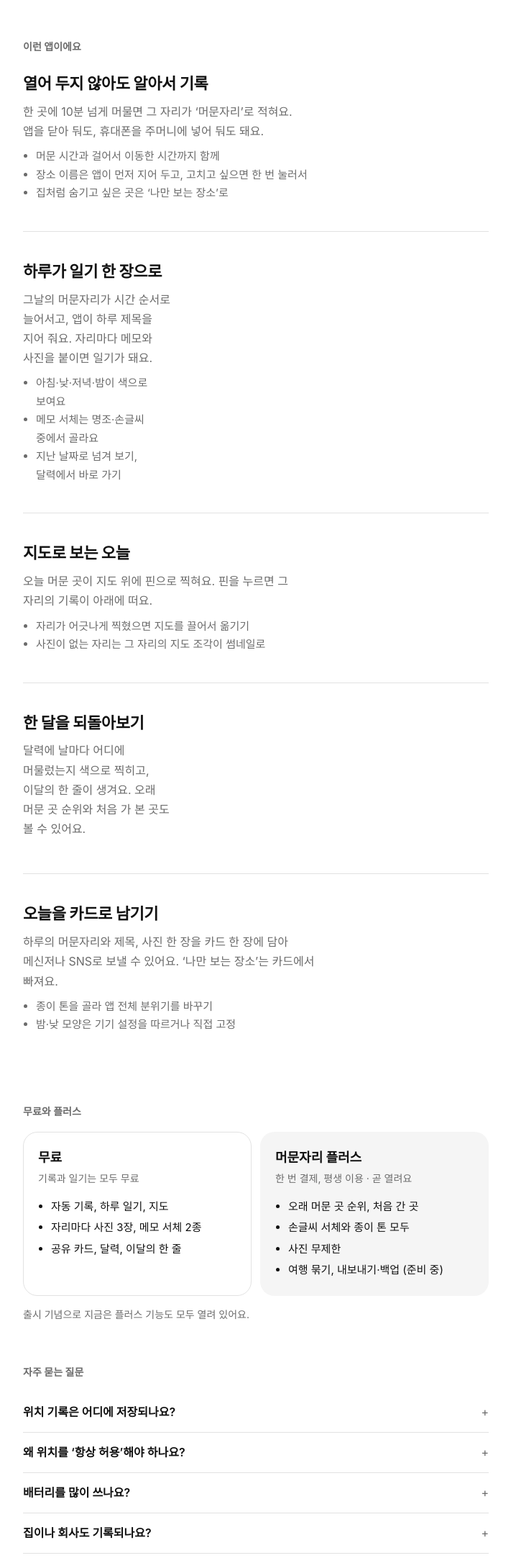
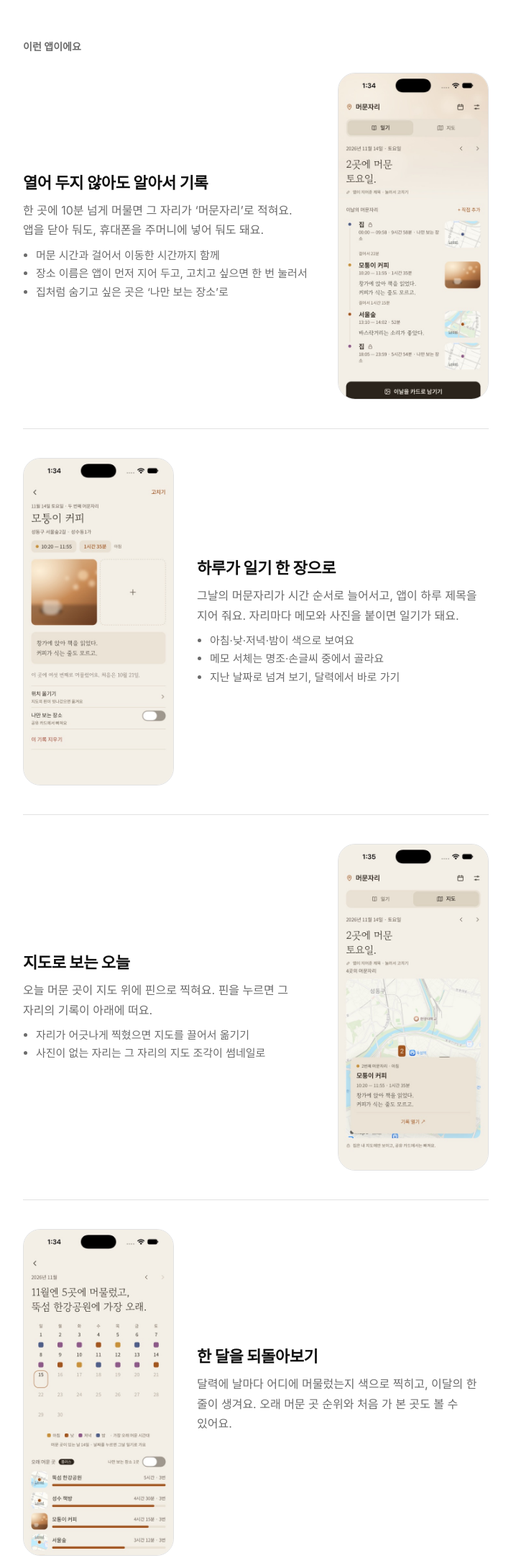
Before and after one commit to techiemaru/techiemaru.github.io, a plain HTML site: page staylog/index.html in a window 1280 px wide. Shown: the part 444-2608 px from the top of the page at 72% size, without its empty margins (284-995 px from the left). Drawn offline with Linux system fonts and the light colour scheme.

Commit message:
머문자리 소개 페이지에 앱 화면 다섯 장

```diff
--- a/staylog/index.html
+++ b/staylog/index.html
@@ -40,6 +40,7 @@
           <li>집처럼 숨기고 싶은 곳은 ‘나만 보는 장소’로</li>
         </ul>
       </div>
+      <img class="shot" src="/img/staylog-1-diary.jpg" alt="하루 일기 화면: 머문자리가 시간 순서로" width="460" height="1000" loading="lazy">
     </section>
 
     <section class="feature">
@@ -52,6 +53,7 @@
           <li>지난 날짜로 넘겨 보기, 달력에서 바로 가기</li>
         </ul>
       </div>
+      <img class="shot" src="/img/staylog-3-detail.jpg" alt="머문자리 상세 화면: 사진과 메모" width="460" height="1000" loading="lazy">
     </section>
 
     <section class="feature">
@@ -63,6 +65,7 @@
           <li>사진이 없는 자리는 그 자리의 지도 조각이 썸네일로</li>
         </ul>
       </div>
+      <img class="shot" src="/img/staylog-2-map.jpg" alt="지도 화면: 머문 곳이 핀으로" width="460" height="1000" loading="lazy">
     </section>
 
     <section class="feature">
@@ -70,6 +73,7 @@
         <h3>한 달을 되돌아보기</h3>
         <p>달력에 날마다 어디에 머물렀는지 색으로 찍히고, 이달의 한 줄이 생겨요. 오래 머문 곳 순위와 처음 가 본 곳도 볼 수 있어요.</p>
       </div>
+      <img class="shot" src="/img/staylog-4-review.jpg" alt="되돌아보기 화면: 달력과 오래 머문 곳" width="460" height="1000" loading="lazy">
     </section>
 
     <section class="feature">
@@ -81,6 +85,7 @@
           <li>밤·낮 모양은 기기 설정을 따르거나 직접 고정</li>
         </ul>
       </div>
+      <img class="shot" src="/img/staylog-5-card.jpg" alt="공유 카드 화면" width="460" height="1000" loading="lazy">
     </section>
   </div>
 
```
Also changed, not shown: img/staylog-1-diary.jpg (added), img/staylog-2-map.jpg (added), img/staylog-3-detail.jpg (added), img/staylog-4-review.jpg (added), img/staylog-5-card.jpg (added).
